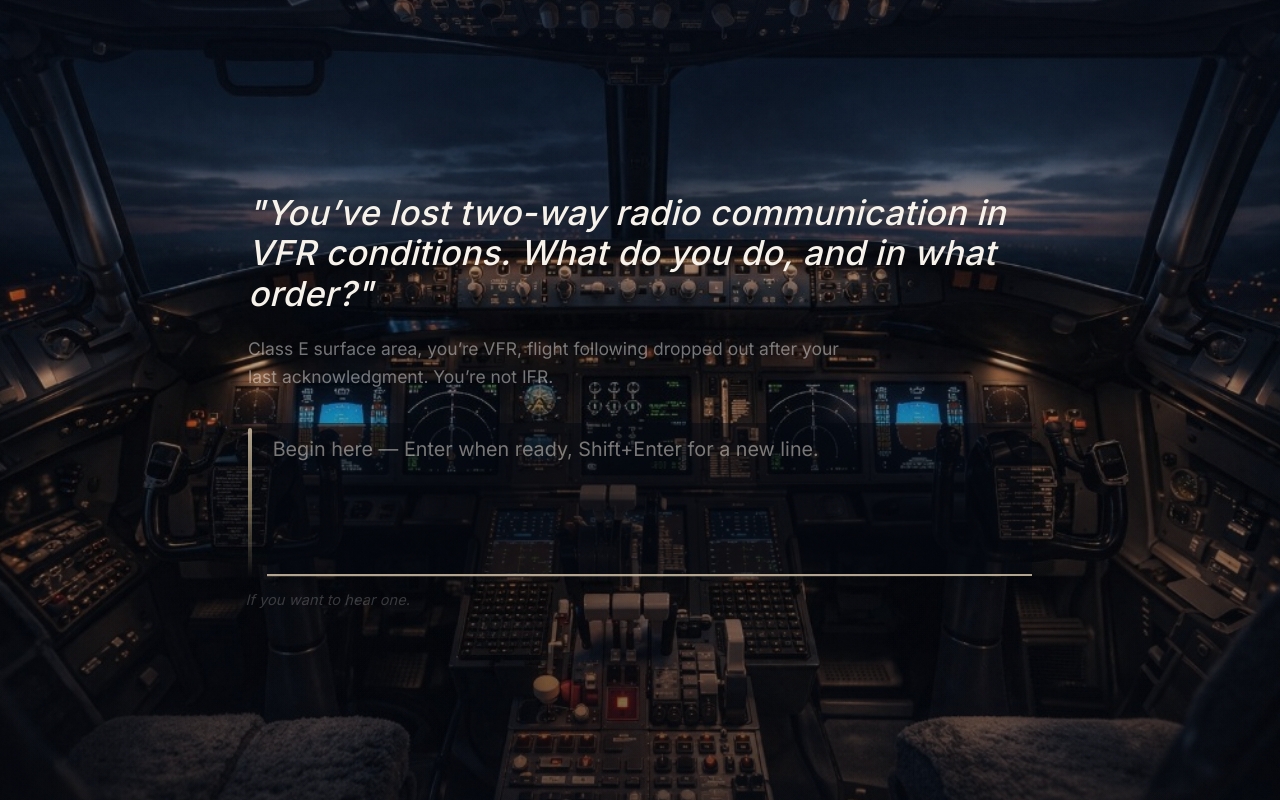
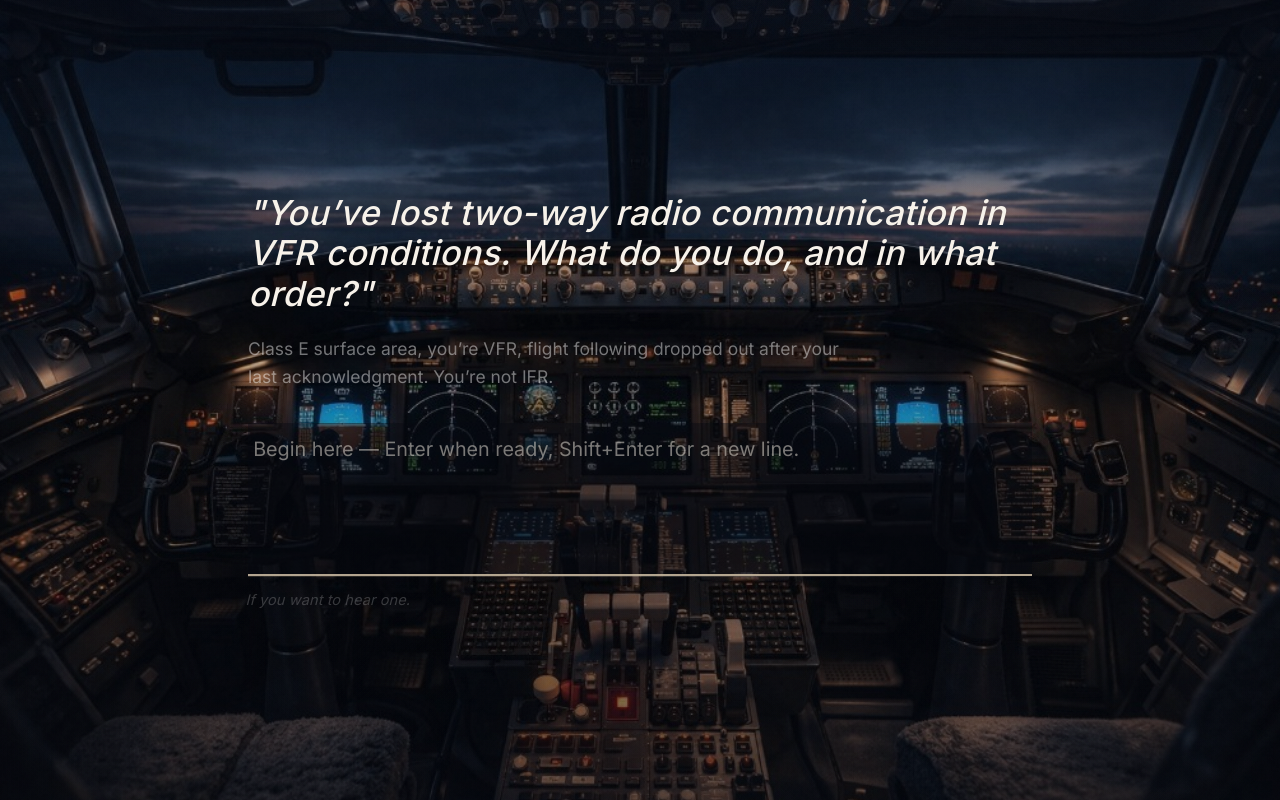
Before and after one commit to Celmon1012/Upwork-test-repo, a Next.js app: page / in a window 1280 px wide. Built offline with nearby package versions, Linux system fonts and the light colour scheme; a web font is replaced by a local one.

Commit message:
Oral input: remove accent bar, bg 40pct, softer smaller placeholder
Made-with: Cursor

```diff
--- a/app/components/oral-evaluation/OralEvaluationExperience.tsx
+++ b/app/components/oral-evaluation/OralEvaluationExperience.tsx
@@ -598,18 +598,13 @@ export function OralEvaluationExperience() {
                     <label htmlFor="oral-answer" className="sr-only">
                       Response to the examiner
                     </label>
-                    {/* Left-bar + writing-area — dims while examiner is thinking */}
+                    {/* Writing-area — dims while examiner is thinking */}
                     <div
-                      className={`oral-input-wrap relative mt-3 flex gap-3 transition-opacity duration-500 ease-out ${
+                      className={`oral-input-wrap relative mt-3 w-full transition-opacity duration-500 ease-out ${
                         evaluating ? "opacity-[0.38]" : "opacity-100"
                       }`}
                     >
-                      {/* Left accent bar */}
-                      <div
-                        aria-hidden
-                        className="pointer-events-none mt-1 w-[3px] shrink-0 rounded-full bg-gradient-to-b from-[#d8c7ad]/55 via-[#c9b48a]/35 to-transparent"
-                      />
-                      <div className="flex min-w-0 flex-1 flex-col">
+                      <div className="flex min-w-0 w-full flex-col">
                         <textarea
                           ref={answerRef}
                           id="oral-answer"
@@ -627,7 +622,7 @@ export function OralEvaluationExperience() {
                               if (!evaluating) runEvaluation();
                             }
                           }}
-                          className="oral-answer-line box-border min-h-[4rem] max-h-[min(22vh,9rem)] w-full resize-none border-0 border-b-2 border-[#c9b48a]/55 bg-[#050810]/50 pb-2.5 pl-1 pr-1 pt-2 text-[0.9rem] leading-[1.62] text-[#ebe6dc] focus:outline-none focus-visible:outline-none focus:ring-0 sm:text-[0.95rem]"
+                          className="oral-answer-line box-border min-h-[4rem] max-h-[min(22vh,9rem)] w-full resize-none border-0 border-b-2 border-[#c9b48a]/55 bg-[#050810]/40 pb-2.5 pl-1 pr-1 pt-2 text-[0.9rem] leading-[1.62] text-[#ebe6dc] focus:outline-none focus-visible:outline-none focus:ring-0 sm:text-[0.95rem]"
                         />
                         {/* Writing-line glow under the border */}
                         <div className="pointer-events-none h-px w-full bg-gradient-to-r from-[#c9b48a]/18 via-[#d9ccb7]/22 to-transparent" aria-hidden />
--- a/app/globals.css
+++ b/app/globals.css
@@ -140,23 +140,27 @@ body {
   border-color: rgba(216, 199, 173, 0.55) !important;
 }
 
-/* Placeholder — warm cream, visible but softer than typed text */
+/* Placeholder — slightly smaller, 0.7 opacity vs typed text */
 textarea.oral-answer-line::placeholder,
 textarea.oral-answer-line::-webkit-input-placeholder,
 textarea.oral-answer-line::-moz-placeholder {
-  color: rgba(220, 210, 195, 0.72);
-  -webkit-text-fill-color: rgba(220, 210, 195, 0.72);
+  color: rgba(235, 230, 220, 0.7);
+  -webkit-text-fill-color: rgba(235, 230, 220, 0.7);
   opacity: 1;
+  font-size: 0.82rem;
   font-style: italic;
   font-weight: 300;
 }
 
-/* Focus: brighten the bottom writing line and left accent bar */
+@media (min-width: 640px) {
+  textarea.oral-answer-line::placeholder,
+  textarea.oral-answer-line::-webkit-input-placeholder,
+  textarea.oral-answer-line::-moz-placeholder {
+    font-size: 0.86rem;
+  }
+}
+
+/* Focus: brighten the bottom writing line */
 .oral-input-wrap:focus-within .oral-answer-line {
   border-bottom-color: rgba(216, 199, 173, 0.82) !important;
 }
-
-.oral-input-wrap:focus-within > div:first-child {
-  opacity: 1;
-  background-image: linear-gradient(to bottom, rgba(216, 199, 173, 0.82), rgba(201, 180, 138, 0.55), transparent);
-}
```
